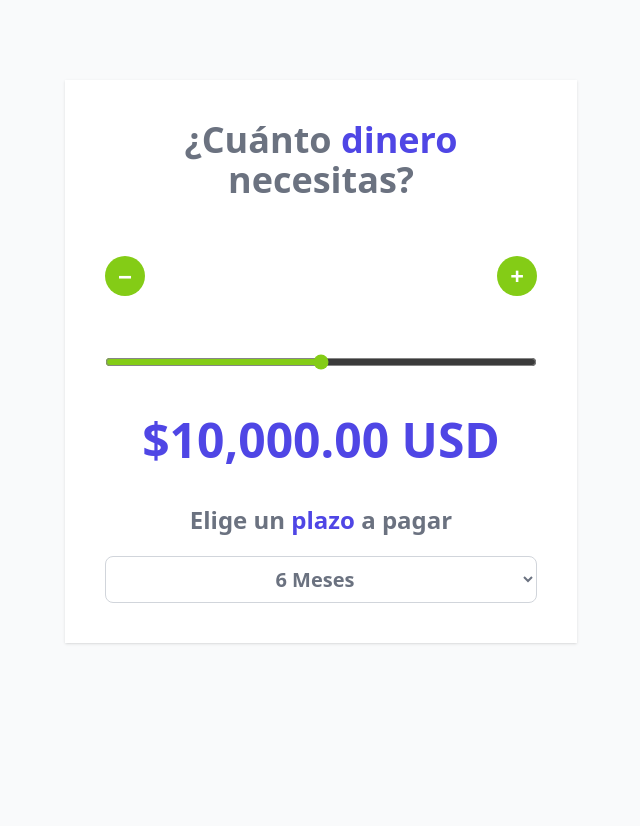
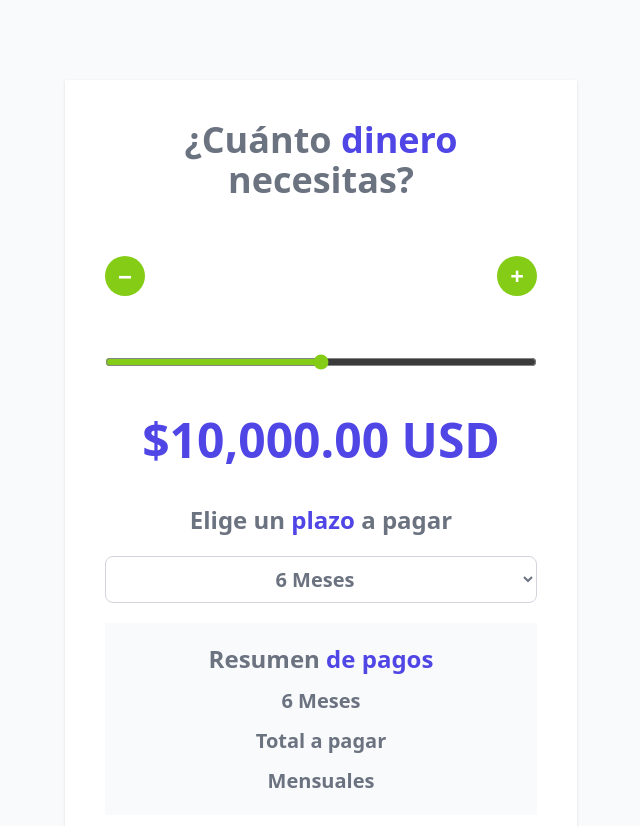
Before and after one commit to VictorLascares/cotizador-prestamos, a React (Vite) app: page / in a window 1280 px wide. Shown: the top 826 px of the page, without its empty margins (319-959 px from the left). Before the commit the page ends 800 px from the top, so only its background shows below. Built offline with nearby package versions, Linux system fonts and the light colour scheme.

Commit message:
Creando el resumen de pagos

```diff
--- a/src/App.jsx
+++ b/src/App.jsx
@@ -61,12 +61,26 @@
       <select
         className="mt-5 w-full p-2 bg-white border border-gray-300 rounded-lg text-center text-xl font-bold text-gray-500"
         value={term}
-        onChange={ e => setTerm(e.target.value) }
+        onChange={(e) => setTerm(e.target.value)}
       >
         <option value="6">6 Meses</option>
         <option value="12">12 Meses</option>
         <option value="24">24 Meses</option>
       </select>
+
+      <div className="my-5 space-y-3 bg-gray-50 p-5">
+        <h2 className="text-2xl font-extrabold text-gray-500 text-center">
+          Resumen <span className="text-indigo-600">de pagos</span>
+        </h2>
+
+        <p className="text-xl text-gray-500 text-center font-bold">
+          {term} Meses
+        </p>
+        <p className="text-xl text-gray-500 text-center font-bold">
+          Total a pagar
+        </p>
+        <p className="text-xl text-gray-500 text-center font-bold">Mensuales</p>
+      </div>
     </div>
   );
 }
```
